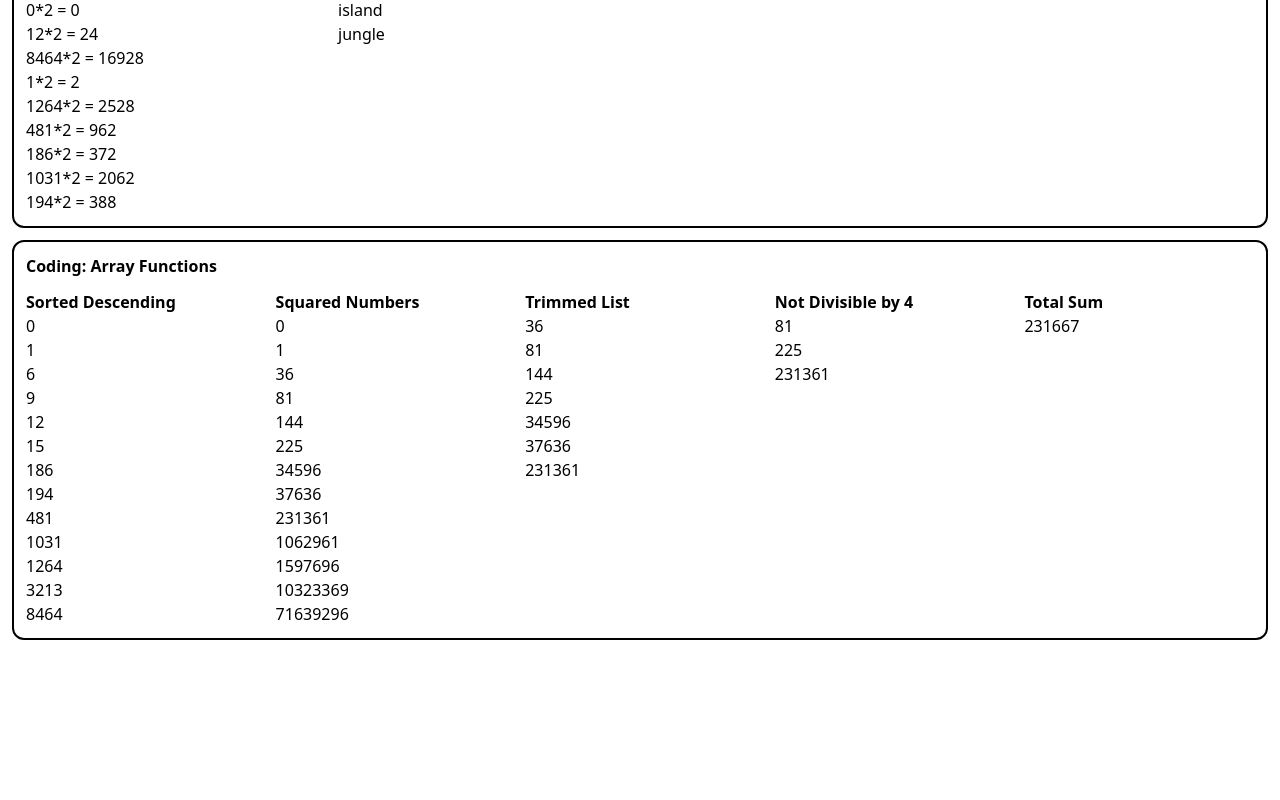
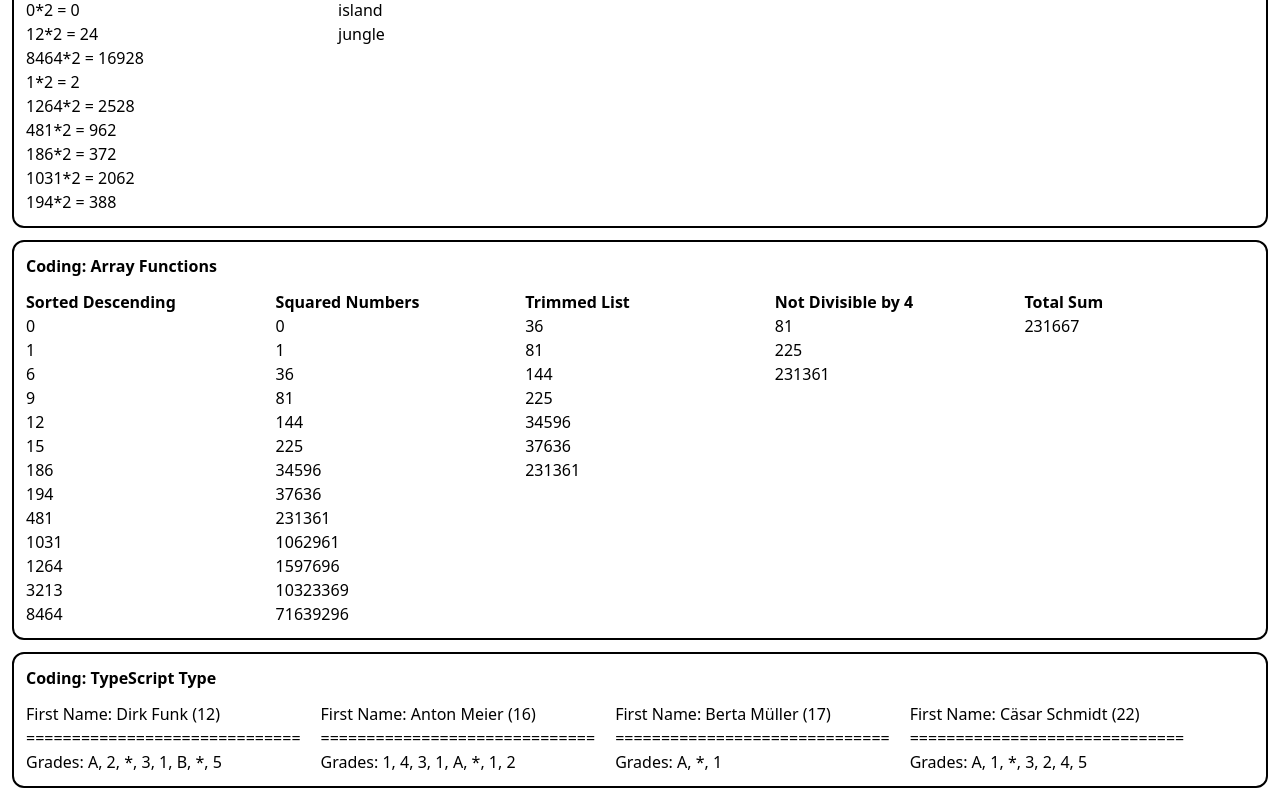
Before and after one commit to difunk/AWD-CHALLENGES, a React (Vite) app: page / in a window 1280 px wide. Shown: the part 1128-1928 px from the top of the page. Before the commit the page ends 1780 px from the top, so only its background shows below. Built offline with nearby package versions, Linux system fonts and the light colour scheme.

Commit message:
add: challenge 10

```diff
--- a/src/App.tsx
+++ b/src/App.tsx
@@ -1,5 +1,6 @@
 import './App.css'
 import Challenge1 from './components/Challenge1'
+import Challenge10 from './components/Challenge10'
 import Challenge2 from './components/Challenge2'
 import Challenge3 from './components/Challenge3'
 import Challenge4 from './components/Challenge4'
@@ -21,6 +22,7 @@ function App() {
       <Challenge7 />
       <Challenge8 />
       <Challenge9 />
+      <Challenge10 />
     </>
   )
 }
--- /dev/null
+++ b/src/components/Challenge10.tsx
@@ -0,0 +1,33 @@
+import { students } from '../studentData';
+
+const Challenge10 = () => {
+  return (
+    <>
+        <div style={{ backgroundColor: "white", border: "2px solid black", borderRadius: "12px", padding: "12px", margin: "12px"}}>
+            <p style={{ fontWeight: "bold"}}>
+                Coding: TypeScript Type
+            </p>
+
+            <div style={{ display: "flex", gap: "20px", marginTop: "12px" }}>
+                {students.map((student) =>
+                    <div>
+                        <p>First Name: {student.firstName} {student.lastName} ({student.age})</p>
+                        <p>==============================</p>
+                        <div style={{ display: "flex", alignItems: "center"}}>
+                            <p style={{ whiteSpace: "pre"}}>Grades: </p>
+                            {student.grades.map((grade, index) =>
+                                <div key={index} style={{ whiteSpace: "pre"}}>
+                                    {grade === undefined ? "*" : grade}
+                                    {index < student.grades.length -1 ? ", " : ""}
+                                </div>
+                            )}
+                        </div>
+                    </div>
+                )}
+            </div>
+        </div>
+    </>
+  )
+}
+
+export default Challenge10
--- a/src/components/Challenge9.tsx
+++ b/src/components/Challenge9.tsx
@@ -1,6 +1,5 @@
 const Challenge9 = () => {
     const list: number[] = [15, 6, 3213, 9, 0, 12, 8464 , 1, 1264, 481, 186, 1031, 194];
-
     const sortedDescending = list.slice().sort((a, b) => a - b);
     const squaredNumbers = sortedDescending .map(number => Math.pow(number, 2));
     const trimmedList = squaredNumbers.slice(2, -4);
--- /dev/null
+++ b/src/studentData.ts
@@ -0,0 +1,28 @@
+import type { Student } from "./types/Student";
+
+export const students: Student[] = [
+  {
+    firstName: "Dirk",
+    lastName: "Funk",
+    age: 12,
+    grades: ["A",2,undefined,3,1,"B",undefined,5]
+  },
+  {
+    firstName: "Anton",
+    lastName: "Meier",
+    age: 16,
+    grades: [1, 4, 3, 1, "A", undefined, 1, 2]
+  },
+  {
+    firstName: "Berta",
+    lastName: "Müller",
+    age: 17,
+    grades: ["A", undefined, 1]
+  },
+  {
+    firstName: "Cäsar",
+    lastName: "Schmidt",
+    age: 22,
+    grades: ["A", 1, undefined, 3, 2, 4, 5]
+  }
+];
--- /dev/null
+++ b/src/types/Student.ts
@@ -0,0 +1,8 @@
+export interface Student {
+    firstName: string,
+    lastName: string,
+    age: number,
+    grades: Grade[],
+}
+
+export type Grade = 1 | 2 | 3 | 4 | 5 | 6  | "A" | "B" | "C" | "D" | "E" | "F" | undefined;
```
